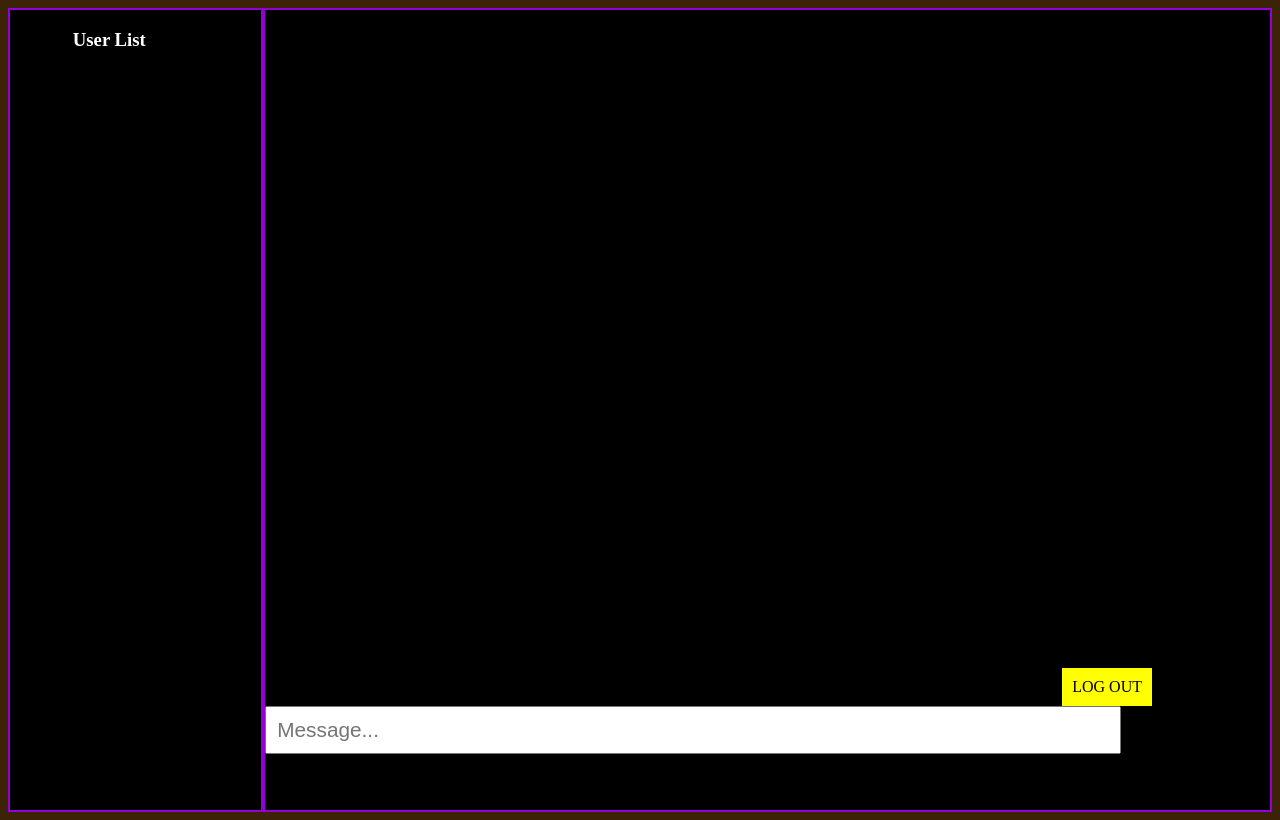
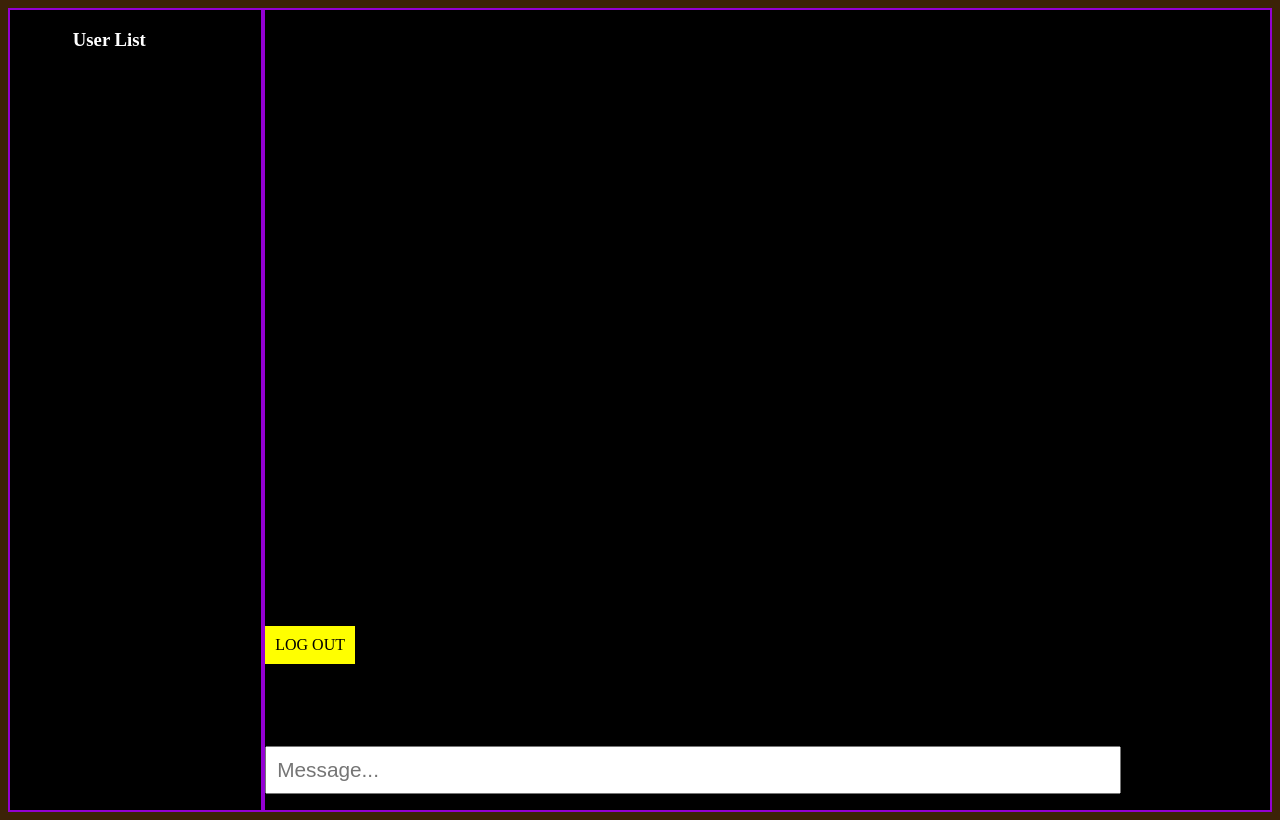
Before and after one commit to Obsidian-fun/Supercool, a website: page chatroom.ejs in a window 1280 px wide. Shown: the part 94-914 px from the top of the page. Drawn offline with nearby package versions, Linux system fonts and the light colour scheme; files that its build step writes are made by us from their sources; no server answers.

Commit message:
modified:   chatroom.ejs

```diff
--- a/chatroom.ejs
+++ b/chatroom.ejs
@@ -101,16 +101,12 @@
     height: 100vh;
   }
 
-  #form {
-    position: absolute;
-    top: 100%;
-  }
-
   .Container .Chatbox #form #message-input {
     position: relative;
     width: 65vw;
     font-size: 1.3rem;
     padding: 10px;
+    top: 90vh;
   }
 
   .logout-button {
@@ -119,8 +115,7 @@
     text-decoration: none;
     background-color: yellow;
     padding: 10px;
-    bottom: 0;
-    right: 10%;
+    top: 90vh;
   }
 
   </style>
```
